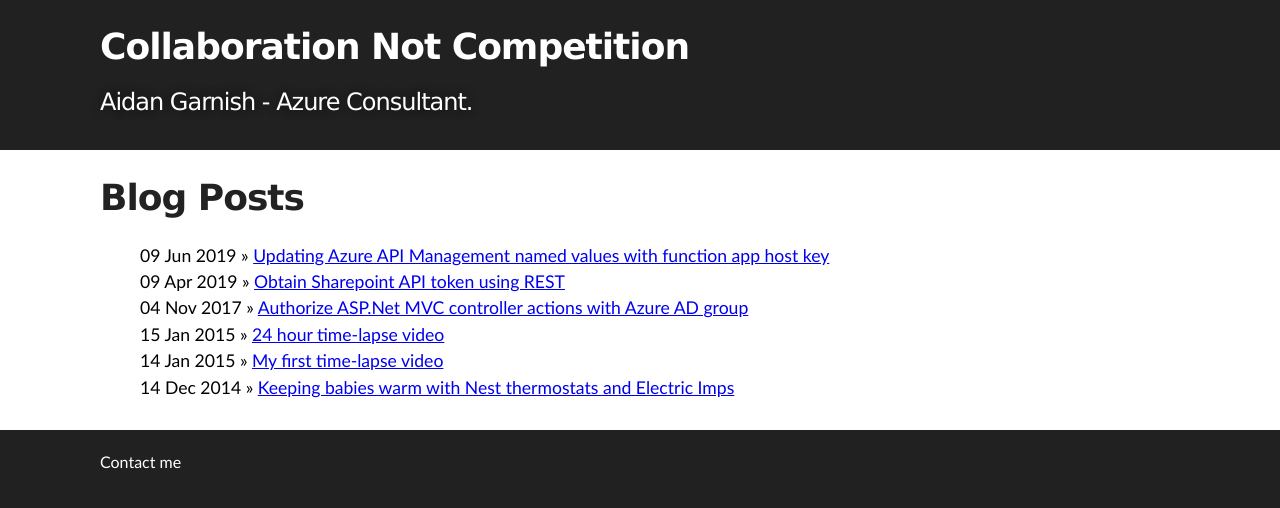
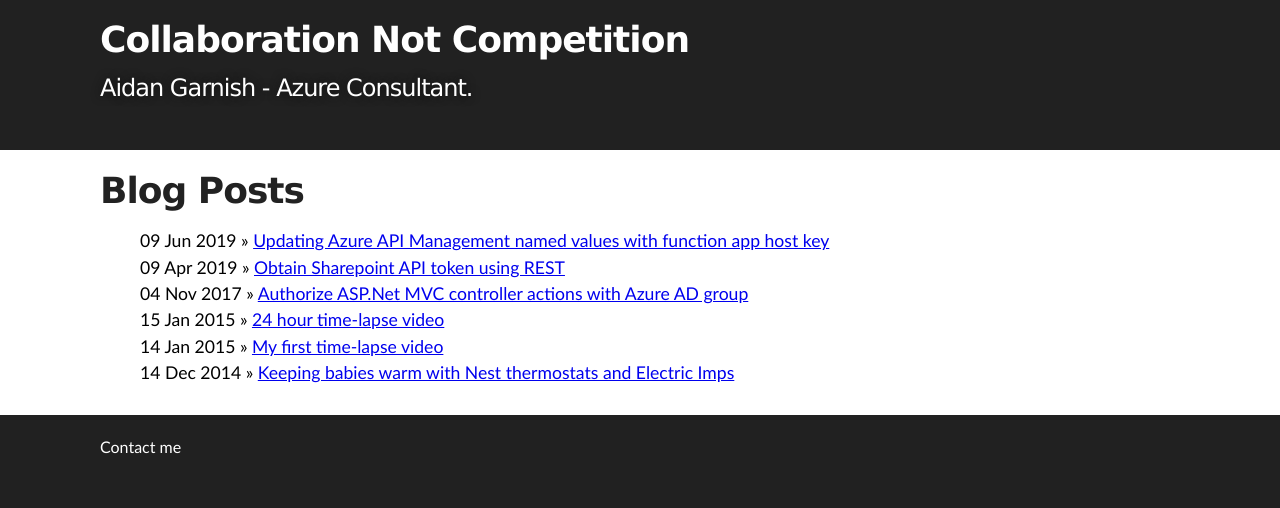
Before and after one commit to aidangarnish/aidangarnish.github.io, a Jekyll site: the page built from index.html, in a window 1280 px wide. Shown: the top 508 px of the page. Built offline with Jekyll 4.4.1, drawn with Linux system fonts in a browser that asks for light colours.

Commit message:
Updated header line height

```diff
--- a/assets/css/gridstyle.css
+++ b/assets/css/gridstyle.css
@@ -34,7 +34,6 @@ h1 a:hover{
 h2 {
   padding-bottom: 10px;
   font-size: 32px;
-  background: url('../images/bg_hr.png') repeat-x bottom;
 }
 
 h3 {
@@ -91,10 +90,11 @@ body {
        "footer"
     }
 
-    @media only screen and (min-width: 300px)  {
+    @media only screen and (min-width: 350px)  {
       .wrapper {
           grid-gap: 1px;
       }
+      h1{line-height: 1.1em;}
       .box{
         padding: 10px;
       }
```
